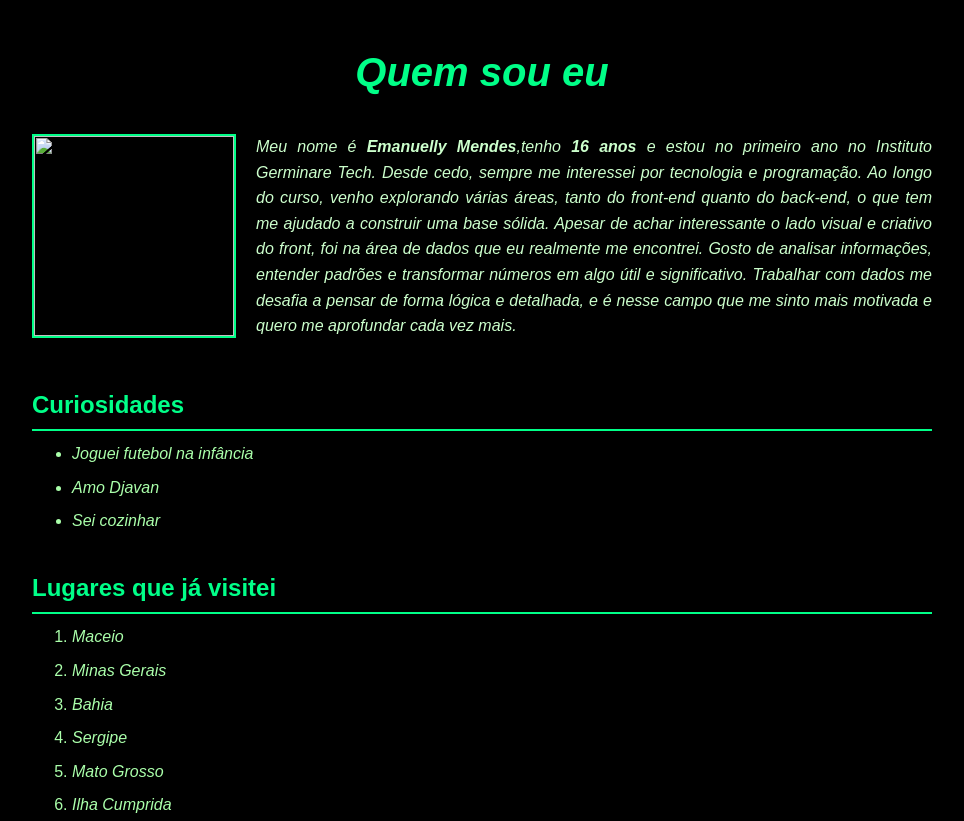
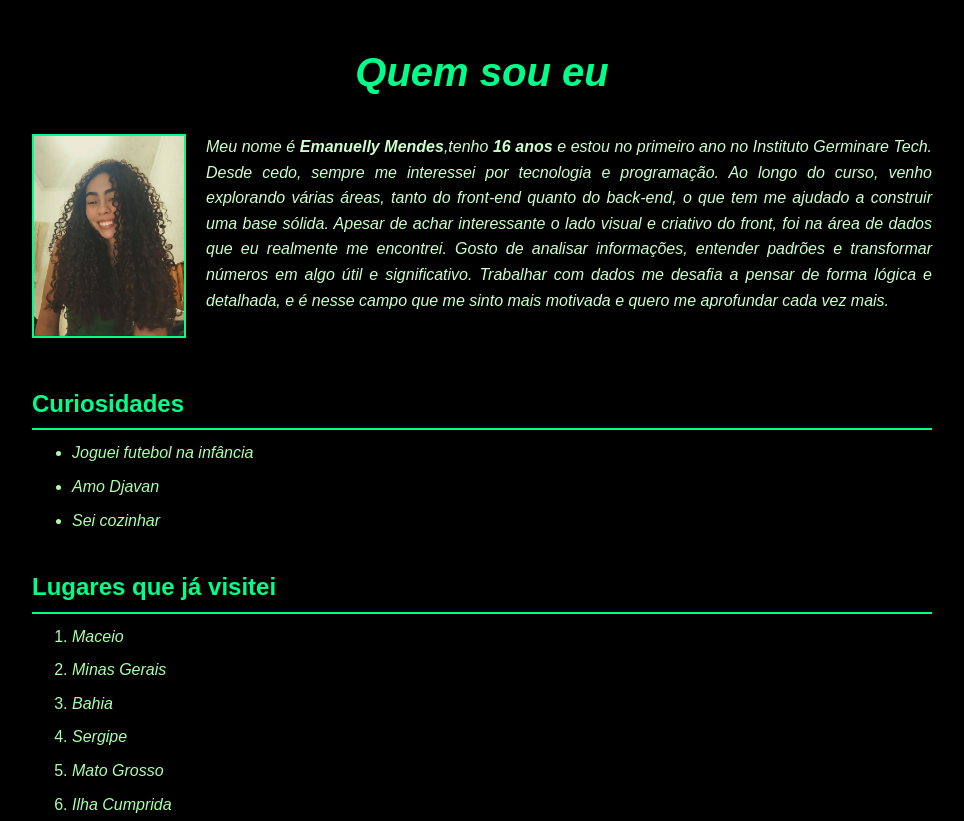
Before and after one commit to Emanuelly2025/mendesFlix, a plain HTML site: page sobre/index.html in a window 1280 px wide. Shown: the top 821 px of the page, without its empty margins (158-1122 px from the left). Drawn offline with Linux system fonts and the light colour scheme; the site is published under a folder, as on GitHub Pages, so addresses that start at the root find nothing.

Commit message:
Update index.html

```diff
--- a/sobre/index.html
+++ b/sobre/index.html
@@ -10,7 +10,7 @@
 
 <body>
   <h1><em>Quem sou eu </em></h1>
-  <div id="sobreMim"><img src="/img/Imagem do WhatsApp de 2025-08-17 à(s) 22.44.36_5f08184e.jpg" alt="">
+  <div id="sobreMim"><img src="../img/Imagem do WhatsApp de 2025-08-17 à(s) 22.44.36_5f08184e.jpg" alt="">
     <p><em>Meu nome é <strong>Emanuelly Mendes</strong>,tenho <strong>16 anos</strong> e estou no primeiro ano no
         Instituto Germinare Tech. Desde cedo, sempre me interessei por tecnologia e
         programação. Ao longo do curso, venho explorando várias áreas, tanto do front-end quanto do back-end, o que tem
```
